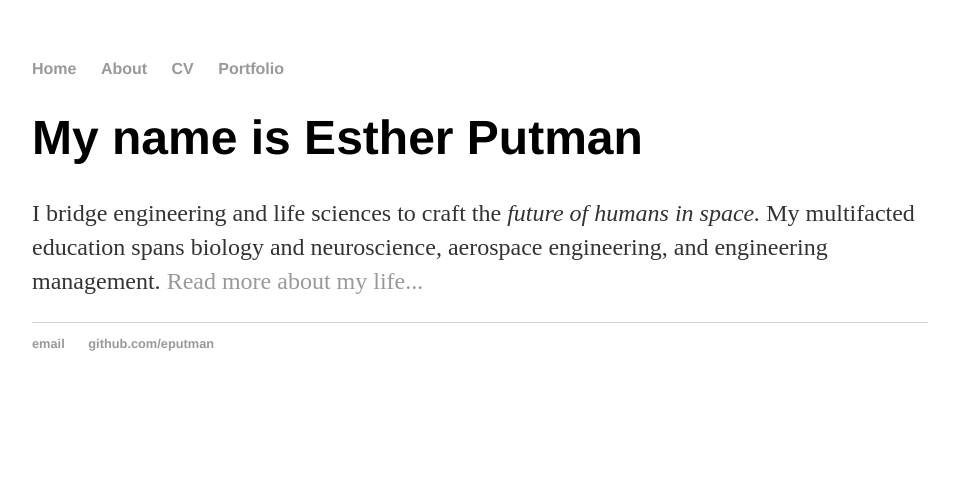
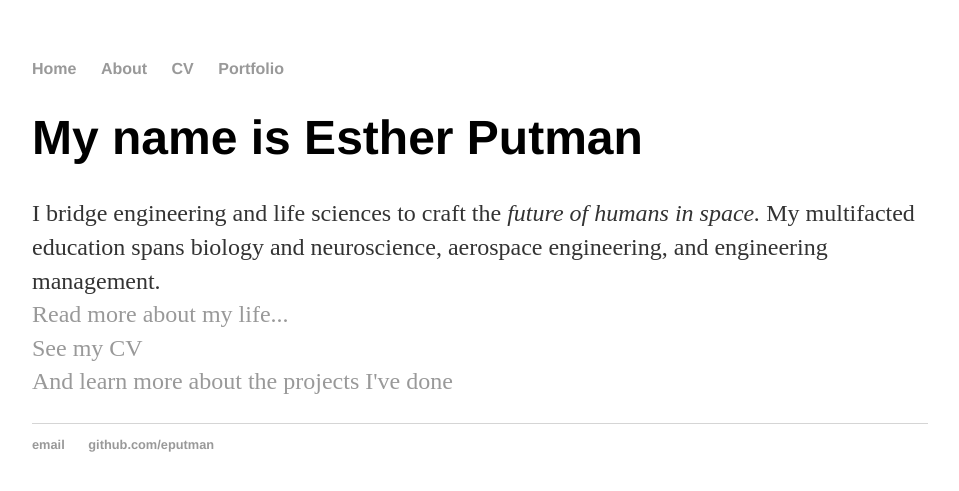
Before and after one commit to eputman/eputman.github.io, a Jekyll site: the page built from index.html, in a window 1280 px wide. Shown: the top 491 px of the page, without its empty margins (160-1119 px from the left). Built offline with Jekyll 4.4.1, drawn with Linux system fonts in a browser that asks for light colours.

Commit message:
Update index.html
Line breaks for page navigations

```diff
--- a/index.html
+++ b/index.html
@@ -4,6 +4,13 @@ title: Esther Putman, Aerospace Engineer
 ---
 <div class="blurb">
 	<h1>My name is Esther Putman</h1>
-	<p>I bridge engineering and life sciences to craft the <em>future of humans in space.</em>
-	My multifacted education spans biology and neuroscience, aerospace engineering, and engineering management. <a href="/about">Read more about my life...</a></p>
+		<p>I bridge engineering and life sciences to craft the <em>future of humans in space.</em>
+		My multifacted education spans biology and neuroscience, aerospace engineering, and engineering management.
+	<br>
+		<a href="/about">Read more about my life...</a>
+	<br>
+		<a href="/CV">See my CV</a>
+	<br>
+		<a href="/Portfolio">And learn more about the projects I've done</a>
+		</p>
     	</div><!-- /.blurb -->
```
